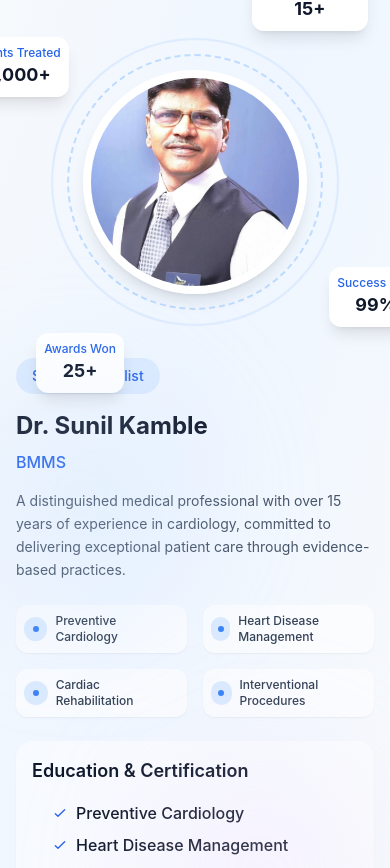
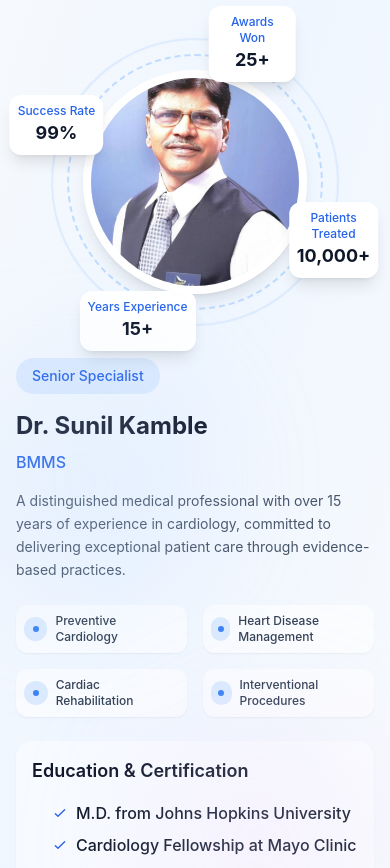
Before and after one commit to drsunilkamble/Clinic-Website, a React (Vite) app: page / in a window 390 px wide. Shown: the part 2450-3318 px from the top of the page. Built offline with nearby package versions, Linux system fonts and the light colour scheme.

Commit message:
Add responsive radius adjustment for achievement cards in AboutDoctor section

```diff
--- a/src/Sections/AboutDoctor.tsx
+++ b/src/Sections/AboutDoctor.tsx
@@ -1,5 +1,5 @@
+import { useState, useEffect } from "react";
 import DOCTORIMG from "@/assets/doctor.png";
-import { OrbitingCircles } from "@/components/ui/orbiting-circles";
 
 const doctorInfo = {
   name: "Dr. Sunil Kamble",
@@ -26,8 +26,28 @@ const doctorInfo = {
 };
 
 const AboutDoctor = () => {
+  const [radius, setRadius] = useState(250);
+
+  useEffect(() => {
+    const handleResize = () => {
+      // For mobile devices, use a smaller radius
+      if (window.innerWidth < 640) {
+        setRadius(150);
+      } else {
+        setRadius(250);
+      }
+    };
+
+    handleResize(); // Set initial radius
+    window.addEventListener("resize", handleResize);
+    return () => window.removeEventListener("resize", handleResize);
+  }, []);
+
   return (
-    <section id="about" className="py-16 md:py-32 relative bg-gradient-to-br from-slate-50 via-blue-50 to-slate-50">
+    <section
+      id="about"
+      className="py-16 md:py-32 relative bg-gradient-to-br from-slate-50 via-blue-50 to-slate-50"
+    >
       <div className="max-w-7xl mx-auto px-4">
         {/* Header */}
         <div className="text-center mb-12 md:mb-16">
@@ -63,16 +83,24 @@ const AboutDoctor = () => {
                 />
               </div>
 
-              {/* Orbiting achievement cards */}
-              <OrbitingCircles
-                radius={Math.min(280, 0.55 * window.innerWidth)}
-                path={false}
-                className="absolute inset-0 w-full h-full"
-              >
-                {doctorInfo.achievements.map((stat, index) => (
+              <div className="absolute inset-0">
+                {doctorInfo.achievements.map((stat, index) => {
+                  const angleOffset = Math.PI / 8; // 22.5° offset
+                  const angle =
+                    (2 * Math.PI / doctorInfo.achievements.length) * index +
+                    angleOffset;
+                  const x = radius * Math.cos(angle);
+                  const y = radius * Math.sin(angle);
+                  return (
                     <div
                       key={index}
-                    className="bg-white rounded-xl shadow-lg p-2 sm:p-4 transform transition-all duration-300 hover:scale-105 hover:shadow-xl text-center"
+                      style={{
+                        position: "absolute",
+                        top: `calc(50% + ${y}px)`,
+                        left: `calc(50% + ${x}px)`,
+                        transform: "translate(-50%, -50%)",
+                      }}
+                      className="bg-white rounded-xl shadow-lg p-2 sm:p-4 transition-all duration-300 hover:scale-105 hover:shadow-xl text-center"
                     >
                       <p className="text-blue-600 text-xs sm:text-sm font-medium">
                         {stat.title}
@@ -81,8 +109,9 @@ const AboutDoctor = () => {
                         {stat.value}
                       </p>
                     </div>
-                ))}
-              </OrbitingCircles>
+                  );
+                })}
+              </div>
 
               {/* Decorative blobs */}
               <div className="absolute -z-10 w-20 sm:w-32 h-20 sm:h-32 -top-4 -left-4 bg-blue-100 rounded-full opacity-50" />
@@ -118,7 +147,9 @@ const AboutDoctor = () => {
                     <div className="w-6 h-6 sm:w-8 sm:h-8 rounded-full bg-blue-100 flex items-center justify-center group-hover:bg-blue-200 transition-colors">
                       <div className="w-1.5 h-1.5 sm:w-2 sm:h-2 rounded-full bg-blue-500" />
                     </div>
-                    <span className="text-slate-700 font-medium text-xs sm:text-sm">{item}</span>
+                    <span className="text-slate-700 font-medium text-xs sm:text-sm">
+                      {item}
+                    </span>
                   </div>
                 </div>
               ))}
@@ -130,7 +161,7 @@ const AboutDoctor = () => {
                 Education & Certification
               </h4>
               <ul className="list-disc space-y-2 ml-5">
-  {doctorInfo.expertise.map((item, index) => (
+                {doctorInfo.education.map((item, index) => (
                   <li key={index} className="flex items-center gap-2">
                     <svg
                       className="w-4 h-4 text-blue-600"
@@ -145,8 +176,9 @@ const AboutDoctor = () => {
                         d="M5 13l4 4L19 7"
                       />
                     </svg>
-      {/* Updated font size and color for consistency */}
-      <span className="text-base font-medium text-slate-900">{item}</span>
+                    <span className="text-base font-medium text-slate-900">
+                      {item}
+                    </span>
                   </li>
                 ))}
               </ul>
```
Lines whose indentation alone changed are shown as unchanged.
